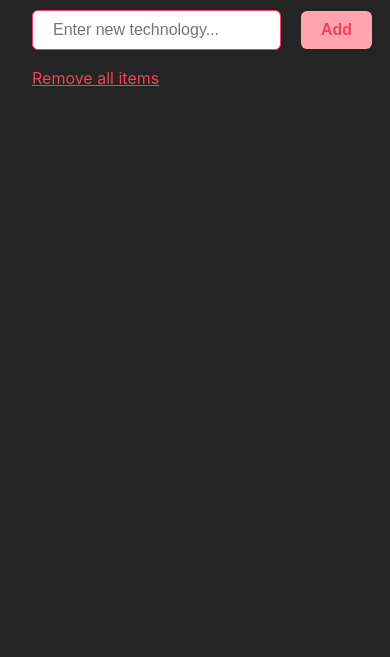
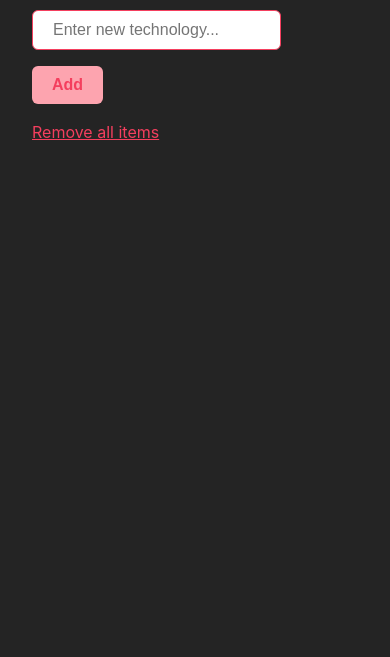
Before and after one commit to m2lovric/Speck-vanilla, a website built with Vite: page index.html in a window 390 px wide. Shown: the part 187-844 px from the top of the page. Built offline with nearby package versions, Linux system fonts and the light colour scheme.

Commit message:
Update mobile design

```diff
--- a/style.css
+++ b/style.css
@@ -108,6 +108,16 @@ button:hover {
     font-size: 2rem;
   }
 
+  button {
+    margin-top: 16px;
+    margin-left: 0;
+  }
+
+  .form {
+    flex-direction: column;
+    align-items: flex-start;
+  }
+
   .header {
     flex-direction: column;
     align-items: flex-start;
```
